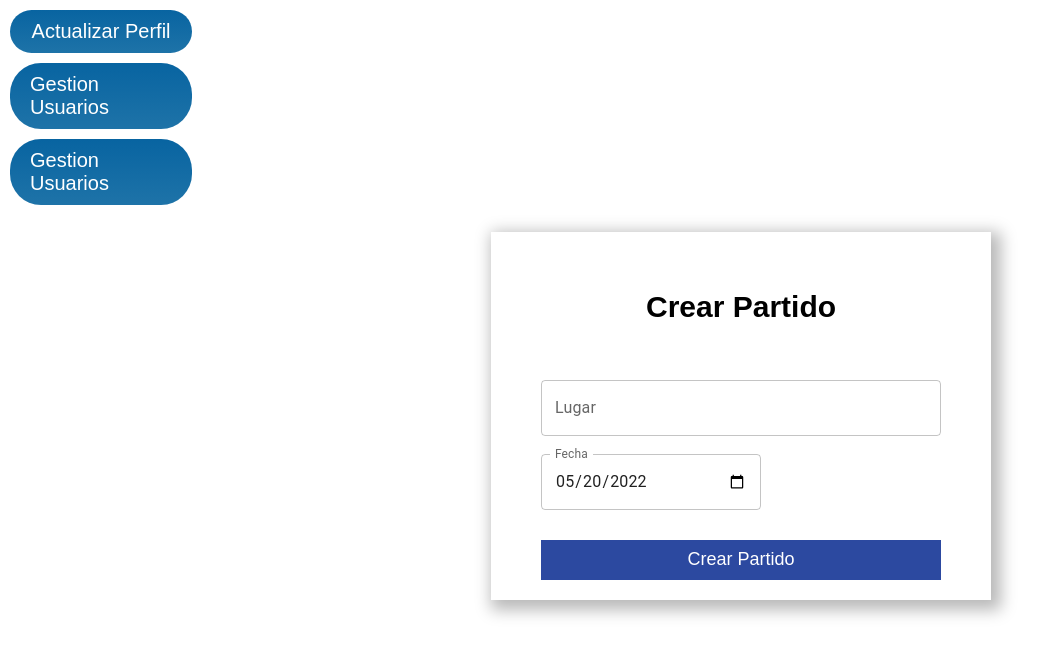
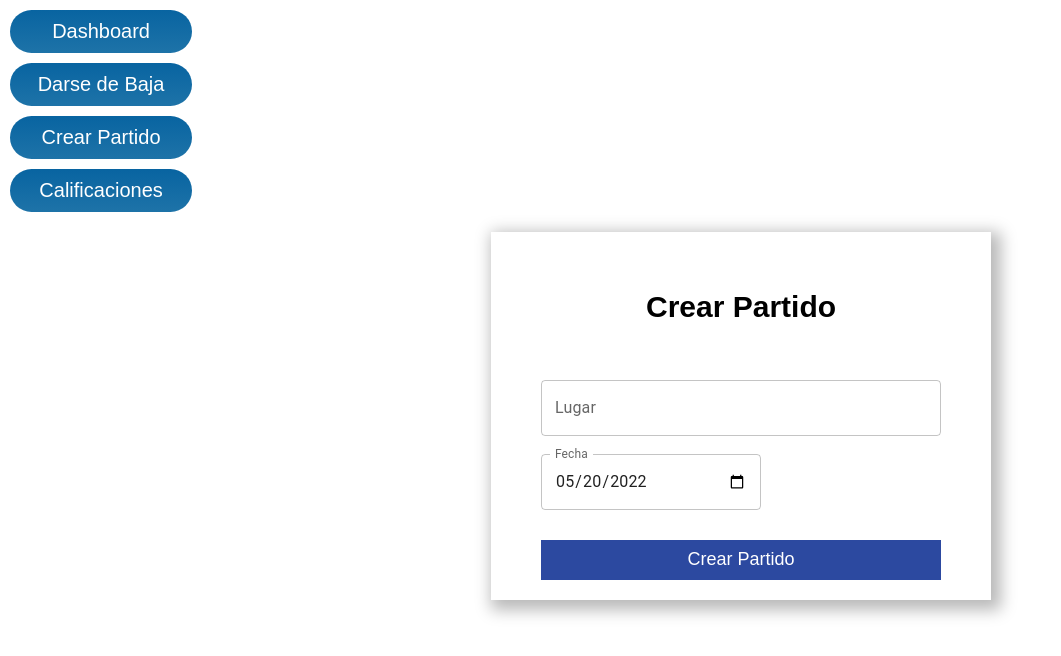
Before and after one commit to MonkeyDPino/PartidoFront, a React (Create React App) app: page /create in a window 1280 px wide. Shown: the top 656 px of the page, without its empty margins (0-1061 px from the left). Built offline with nearby package versions, Linux system fonts and the light colour scheme.

Commit message:
calificaciones update

```diff
--- a/public/index.html
+++ b/public/index.html
@@ -2,7 +2,7 @@
 <html lang="en">
   <head>
     <meta charset="utf-8" />
-    <link rel="icon" href="%PUBLIC_URL%/favicon.ico" />
+    <link rel="icon" href="%PUBLIC_URL%/icon.ico" />
     <meta name="viewport" content="width=device-width, initial-scale=1" />
     <meta name="theme-color" content="#000000" />
     <meta
@@ -24,7 +24,7 @@
       work correctly both with client-side routing and a non-root public URL.
       Learn how to configure a non-root public URL by running `npm run build`.
     -->
-    <title>React App</title>
+    <title>App Partido</title>
   </head>
   <body>
     <noscript>You need to enable JavaScript to run this app.</noscript>
--- a/src/components/admin/partidoLista.js
+++ b/src/components/admin/partidoLista.js
@@ -164,8 +164,8 @@ function PartidoLista({ partido, setPartido, actualizarPartido }) {
                     {user.nombre}
                   </TableCell>
                   <TableCell align="right">{user.correo}</TableCell>
-                  <TableCell align="right">{user.promedioGlobal}</TableCell>
-                  <TableCell align="right">{user.promedioLastMatch}</TableCell>
+                  <TableCell align="right">{user.promedioGlobal.toFixed(2)}</TableCell>
+                  <TableCell align="right">{user.promedioLastMatch.toFixed(2)}</TableCell>
                   <TableCell align="right">{user.tipo}</TableCell>
                 </ListaRow>
               ))}
@@ -211,8 +211,8 @@ function PartidoLista({ partido, setPartido, actualizarPartido }) {
                     {user.nombre}
                   </TableCell>
                   <TableCell align="right">{user.correo}</TableCell>
-                  <TableCell align="right">{user.promedioGlobal}</TableCell>
-                  <TableCell align="right">{user.promedioLastMatch}</TableCell>
+                  <TableCell align="right">{user.promedioGlobal.toFixed(2)}</TableCell>
+                  <TableCell align="right">{user.promedioLastMatch.toFixed(2)}</TableCell>
                   <TableCell align="right">{user.tipo}</TableCell>
                 </OutRow>
               ))}
--- a/src/components/calificaciones/calificaciones.js
+++ b/src/components/calificaciones/calificaciones.js
@@ -11,7 +11,9 @@ function Calificaciones() {
   const [values, setValues] = useState({});
   const navigate = useNavigate();
 
-  useEffect(() => {getInfo()}, []);
+  useEffect(() => {
+    getInfo();
+  }, []);
 
   const getInfo = () => {
     const id = localStorage.getItem("id");
@@ -46,6 +48,10 @@ function Calificaciones() {
 
   const handleCalificar = (idPartido, idJugador) => {
     const id = localStorage.getItem("id");
+    if (!values[idJugador]) {
+      setErrorCal(true);
+      return;
+    }
     calificar(
       idPartido,
       values[idJugador]["calificacion"],
@@ -55,7 +61,7 @@ function Calificaciones() {
     )
       .then((response) => {
         if (response._id) {
-          getInfo()
+          getInfo();
           setErrorCal(false);
         } else {
           if (response.error === "token is not valid") navigate("/login");
@@ -75,7 +81,6 @@ function Calificaciones() {
       return <div className="error">Error al calificar jugador</div>;
     }
   };
-
 
   if (partidos.length <= 0) {
     return (
@@ -114,12 +119,12 @@ function Calificaciones() {
                       <h6 className="dataField">{"Nombre:\t" + user.nombre}</h6>
                       <h6 className="dataField">{"Correo:" + user.correo}</h6>
                       <h6 className="dataField">
-                        {"Promedio Global:" + user.promedioGlobal}
+                        {"Promedio Global:" + user.promedioGlobal.toFixed(2)}
                       </h6>
                     </div>
                     <div className="caliInputs">
                       <TextField
-                      className="TextField"
+                        className="TextField"
                         label="Calificación"
                         type="number"
                         name="calificacion"
@@ -131,7 +136,7 @@ function Calificaciones() {
                         onChange={(e) => handleChange(e, user._id)}
                       />
                       <TextField
-                      className="TextField"
+                        className="TextField"
                         label="Comentario"
                         name="comentario"
                         onChange={(e) => handleChange(e, user._id)}
--- a/src/components/sidebar/sidebarItems.js
+++ b/src/components/sidebar/sidebarItems.js
@@ -55,19 +55,24 @@ export const SidebarItems ={
       ],
       Administrador: [
         {
-          title: "Actualizar Perfil",
+          title: "Dashboard",
           // icon: <AiOutlineHome />,
-          link: "/updateProfile",
+          link: "/dashboard",
         },
         {
-          title: "Gestion Usuarios",
+          title: "Darse de Baja",
           // icon: <TiDocumentText />,
-          link: "/userManagement",
+          link: "/baja",
         },
         {
-          title: "Gestion Usuarios",
+          title: "Crear Partido",
           // icon: <TiDocumentText />,
-          link: "/userManagement",
+          link: "/create",
+        },
+        {
+          title: "Calificaciones",
+          // icon: <TiDocumentText />,
+          link: "/calificacion",
         }
       ],
     };
```
Also changed, not shown: 1 other file (tests, documents, lock files or other folders).
